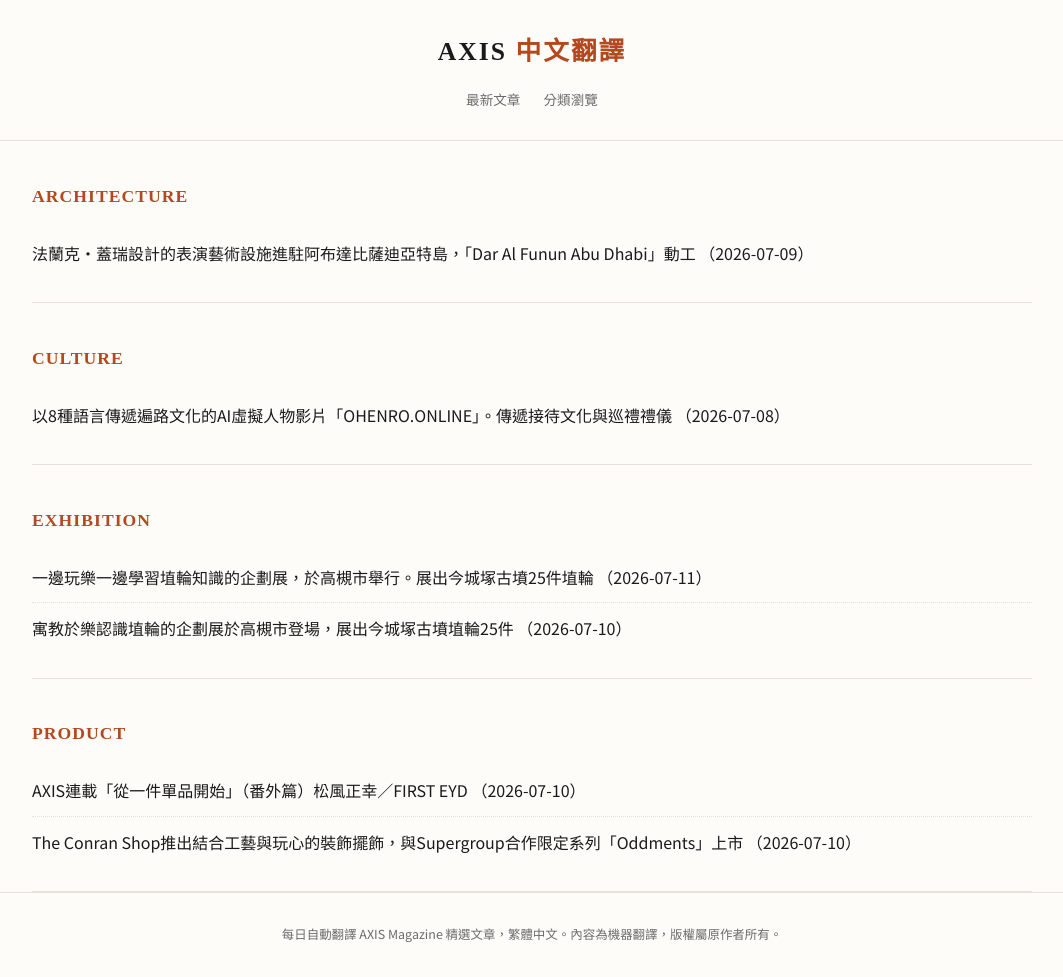
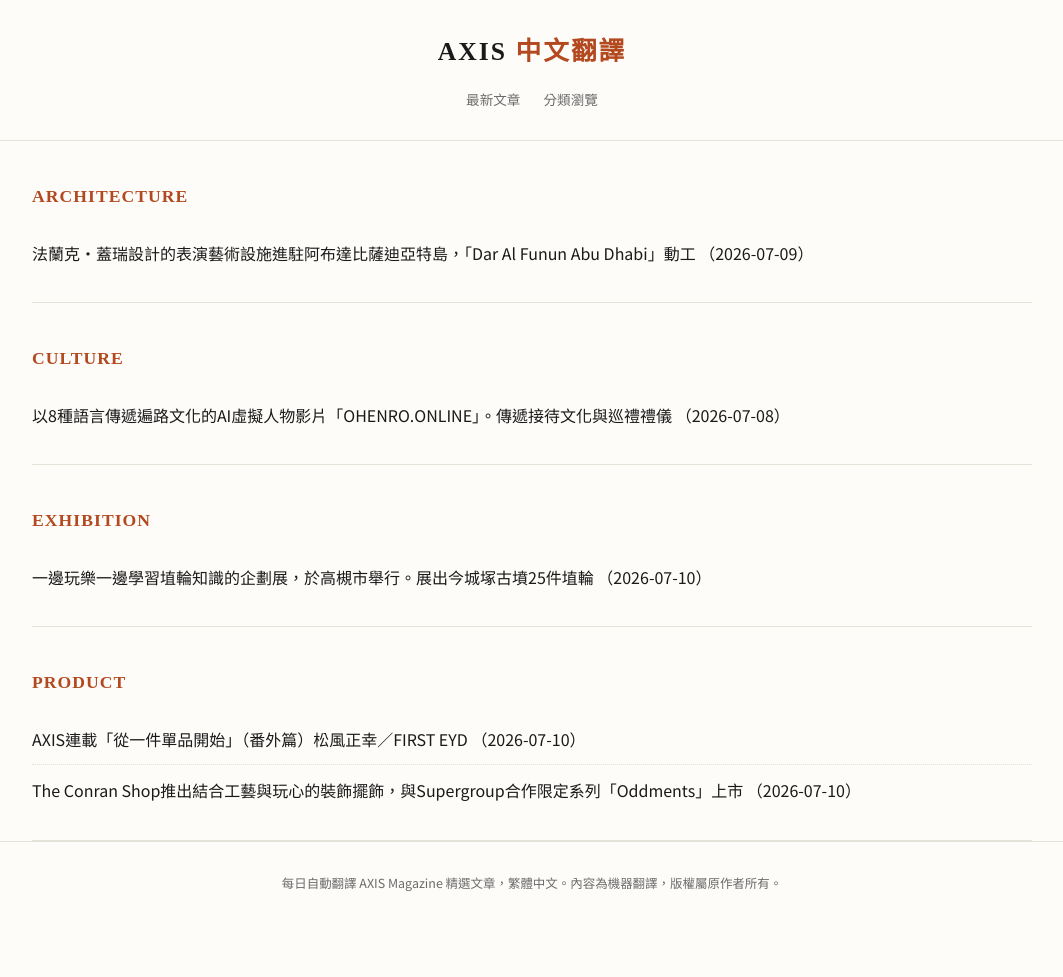
Before and after one commit to buege1216/axismag-translations, a Jekyll site: the page built from categories.md, in a window 1280 px wide. Shown: the whole page, without its empty margins (108-1171 px from the left). Built offline with Jekyll 4.4.1, drawn with Linux system fonts in a browser that asks for light colours; after the commit the page ends 926 px from its top, so only the background shows below that; part of the change alters nothing that is shown.

Commit message:
Fix duplicate 716460 post

```diff
--- a/_posts/2026-07-10-716460.md
+++ b/_posts/2026-07-10-716460.md
@@ -1,27 +1,28 @@
 ---
 layout: post
-title: "寓教於樂認識埴輪的企劃展於高槻市登場，展出今城塚古墳埴輪25件"
-original_title: "楽しみながら埴輪について学べる企画展、高槻市で開催。今城塚古墳の埴輪25点を展示"
+title: 一邊玩樂一邊學習埴輪知識的企劃展，於高槻市舉行。展出今城塚古墳25件埴輪
+original_title: 楽しみながら埴輪について学べる企画展、高槻市で開催。今城塚古墳の埴輪25点を展示
 source: https://www.axismag.jp/posts/2026/07/716460.html
 date: 2026-07-10
+image: https://www.axismag.jp/axismag-admin/wp-content/uploads/2026/07/sub1.png
 categories: [exhibition]
-tags: [埴輪, 考古]
+tags: [埴輪, 高槻市立今城塚古代歴史館, 講演会・ワークショップ]
 ---
 
-> 原文：[楽しみながら埴輪について学べる企画展、高槻市で開催。今城塚古墳の埴輪25点を展示](https://www.axismag.jp/posts/2026/07/716460.html)｜NEWS｜展覽會／講座・工作坊｜2026-07-10
+> 原文：[楽しみながら埴輪について学べる企画展、高槻市で開催。今城塚古墳の埴輪25点を展示](https://www.axismag.jp/posts/2026/07/716460.html)｜展覧会、講演会・ワークショップ｜2026年7月
 
-大阪府高槻市的高槻市立今城塚古代歷史館，將於 7 月 11 日（六）至 9 月 6 日（日）舉辦該館一年一度的夏季企劃展「歡迎來到埴輪世界（ハニワールドへようこそ）」，讓放暑假的孩子們能在玩樂中學習埴輪知識。
+位於大阪府高槻市的高槻市立今城塚古代歷史館，將於7月11日（六）至9月6日（日）期間，舉辦該館夏季固定企劃展「歡迎來到埴輪世界」，讓孩子們在暑假期間能夠一邊玩樂、一邊學習有關埴輪的知識。
 
-高槻市境內保存了大量與埴輪相關的考古資料，包括被認為是繼體大王真正陵墓的今城塚古墳，以及晝神車塚古墳、新池埴輪製作遺跡等。本次企劃展以「今城塚古墳的埴輪們」為主題，介紹出土自該古墳的鳥形埴輪、家形埴輪、圓筒埴輪等共 25 件文物，其中包含平時未在常設展中亮相的資料。
+高槻市內留有許多與埴輪相關的考古資料，包括被視為繼體天皇真正陵墓的今城塚古墳、昼神車塚古墳，以及新池埴輪製作遺址等。本次企劃展以「今城塚古墳的埴輪們」為主題，介紹該古墳出土的鳥形埴輪、家形埴輪、圓筒埴輪等25件資料，其中包含平常並未常設展示的珍貴文物。
 
-展覽透過插畫、照片以及連孩子都能輕鬆理解的解說看板，說明埴輪是以什麼樣的動物、建築或人物為原型製作，又被賦予了什麼樣的意涵。鳥形埴輪以天鵝等水鳥或報曉的雞為原型，據信具有將靈魂送往彼界的功能，或是宣告夜間儀式圓滿結束的角色。
+展覽透過插畫、照片以及淺顯易懂的兒童解說看板，說明埴輪是以哪些動物、建築物或人物為原型製作，以及其中蘊含的意義。例如鳥形埴輪，被認為是以天鵝等水鳥、或宣告黎明到來的雞為原型製作，具有將靈魂運送至彼岸的角色，或宣告夜間所舉行儀式完成的作用。
 
-家形埴輪則被認為是以舉行祭祀的祭殿，或取得聖水、進行儀式準備的建築為原型。展覽將介紹它們如何被視為神聖的存在，與當時王位繼承相關的儀式及喪葬儀禮息息相關。
+![](https://www.axismag.jp/axismag-admin/wp-content/uploads/2026/07/main-4.jpg)
 
-展期間也將舉辦相關活動「夏季特別埴輪製作教室」，以今城塚古墳的埴輪為主題，用黏土親手製作埴輪。活動於 8 月 2 日至 30 日期間的每個星期日舉行，每個場次製作的埴輪各不相同。
+家形埴輪則被認為是以舉行祭祀的祭殿，或用於取得神聖之水以準備儀式的建築物為原型。文章介紹了這些埴輪在當時王位繼承相關儀式及葬送儀式中，被定位為神聖存在的背景。
 
-## 展覽資訊
+展期間還將舉辦相關活動「夏季特別埴輪製作教室」，以今城塚古墳的埴輪為主題，用黏土製作埴輪，活動於8月2日至30日期間的每個星期日舉行，每次參加可製作不同的埴輪。
 
-- **展期**：2026 年（令和 8 年）7 月 11 日（六）～ 9 月 6 日（日）
-- **會場**：高槻市立今城塚古代歷史館（高槻市郡家新町 48 番 8 號）
-- **詳情**：https://www.city.takatsuki.osaka.jp/site/history/175722.html
+**企劃展詳細資訊**
+會期：令和8年7月11日（六）～9月6日（日）
+會場：高槻市立今城塚古代歷史館（高槻市郡家新町48番8号）
--- a/_posts/2026-07-11-716460.md
+++ /dev/null
@@ -1,28 +0,0 @@
----
-layout: post
-title: 一邊玩樂一邊學習埴輪知識的企劃展，於高槻市舉行。展出今城塚古墳25件埴輪
-original_title: 楽しみながら埴輪について学べる企画展、高槻市で開催。今城塚古墳の埴輪25点を展示
-source: https://www.axismag.jp/posts/2026/07/716460.html
-date: 2026-07-11
-image: https://www.axismag.jp/axismag-admin/wp-content/uploads/2026/07/sub1.png
-categories: [exhibition]
-tags: [埴輪, 高槻市立今城塚古代歴史館, 講演会・ワークショップ]
----
-
-> 原文：[楽しみながら埴輪について学べる企画展、高槻市で開催。今城塚古墳の埴輪25点を展示](https://www.axismag.jp/posts/2026/07/716460.html)｜展覧会、講演会・ワークショップ｜2026年7月
-
-位於大阪府高槻市的高槻市立今城塚古代歷史館，將於7月11日（六）至9月6日（日）期間，舉辦該館夏季固定企劃展「歡迎來到埴輪世界」，讓孩子們在暑假期間能夠一邊玩樂、一邊學習有關埴輪的知識。
-
-高槻市內留有許多與埴輪相關的考古資料，包括被視為繼體天皇真正陵墓的今城塚古墳、昼神車塚古墳，以及新池埴輪製作遺址等。本次企劃展以「今城塚古墳的埴輪們」為主題，介紹該古墳出土的鳥形埴輪、家形埴輪、圓筒埴輪等25件資料，其中包含平常並未常設展示的珍貴文物。
-
-展覽透過插畫、照片以及淺顯易懂的兒童解說看板，說明埴輪是以哪些動物、建築物或人物為原型製作，以及其中蘊含的意義。例如鳥形埴輪，被認為是以天鵝等水鳥、或宣告黎明到來的雞為原型製作，具有將靈魂運送至彼岸的角色，或宣告夜間所舉行儀式完成的作用。
-
-![](https://www.axismag.jp/axismag-admin/wp-content/uploads/2026/07/main-4.jpg)
-
-家形埴輪則被認為是以舉行祭祀的祭殿，或用於取得神聖之水以準備儀式的建築物為原型。文章介紹了這些埴輪在當時王位繼承相關儀式及葬送儀式中，被定位為神聖存在的背景。
-
-展期間還將舉辦相關活動「夏季特別埴輪製作教室」，以今城塚古墳的埴輪為主題，用黏土製作埴輪，活動於8月2日至30日期間的每個星期日舉行，每次參加可製作不同的埴輪。
-
-**企劃展詳細資訊**
-會期：令和8年7月11日（六）～9月6日（日）
-會場：高槻市立今城塚古代歷史館（高槻市郡家新町48番8号）
```
